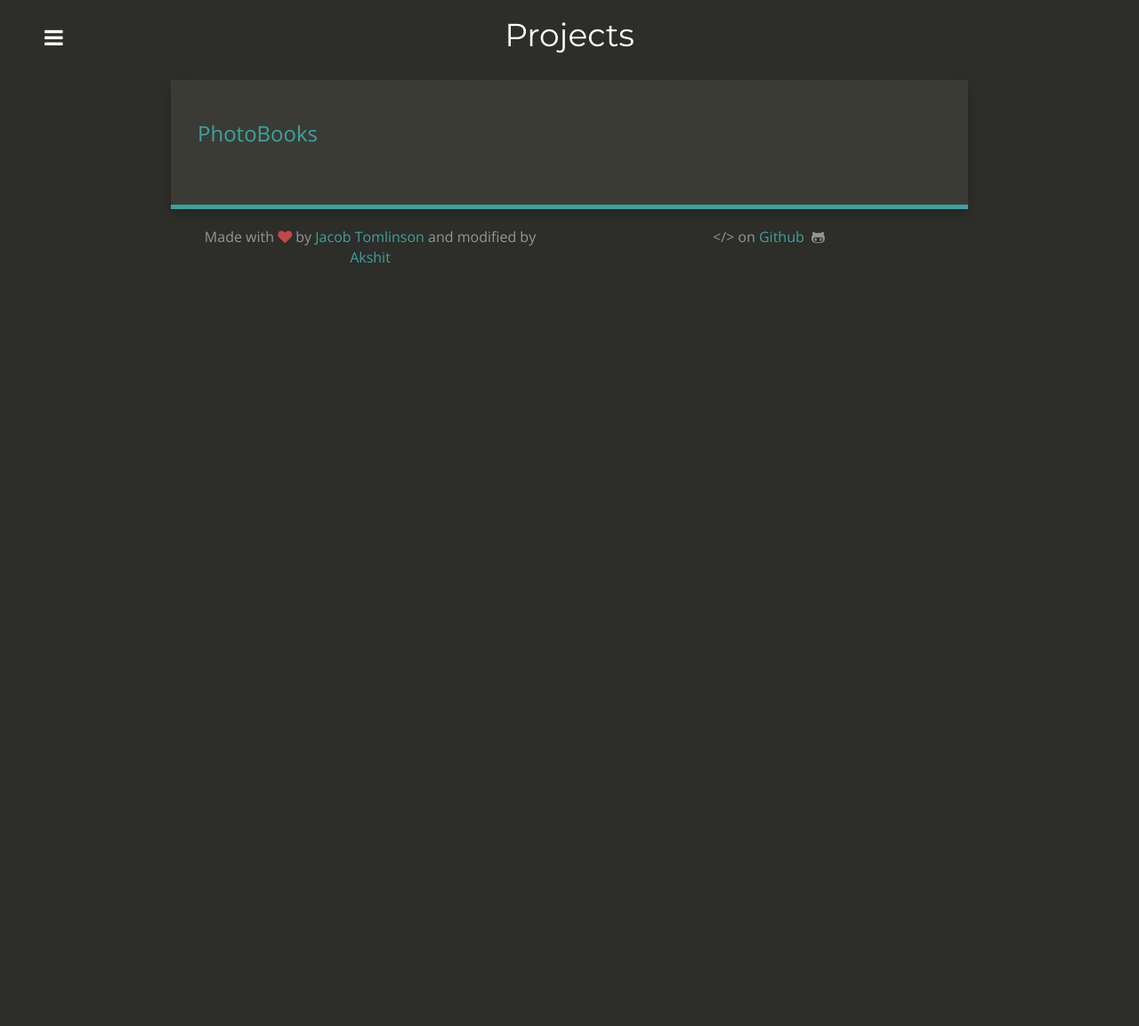
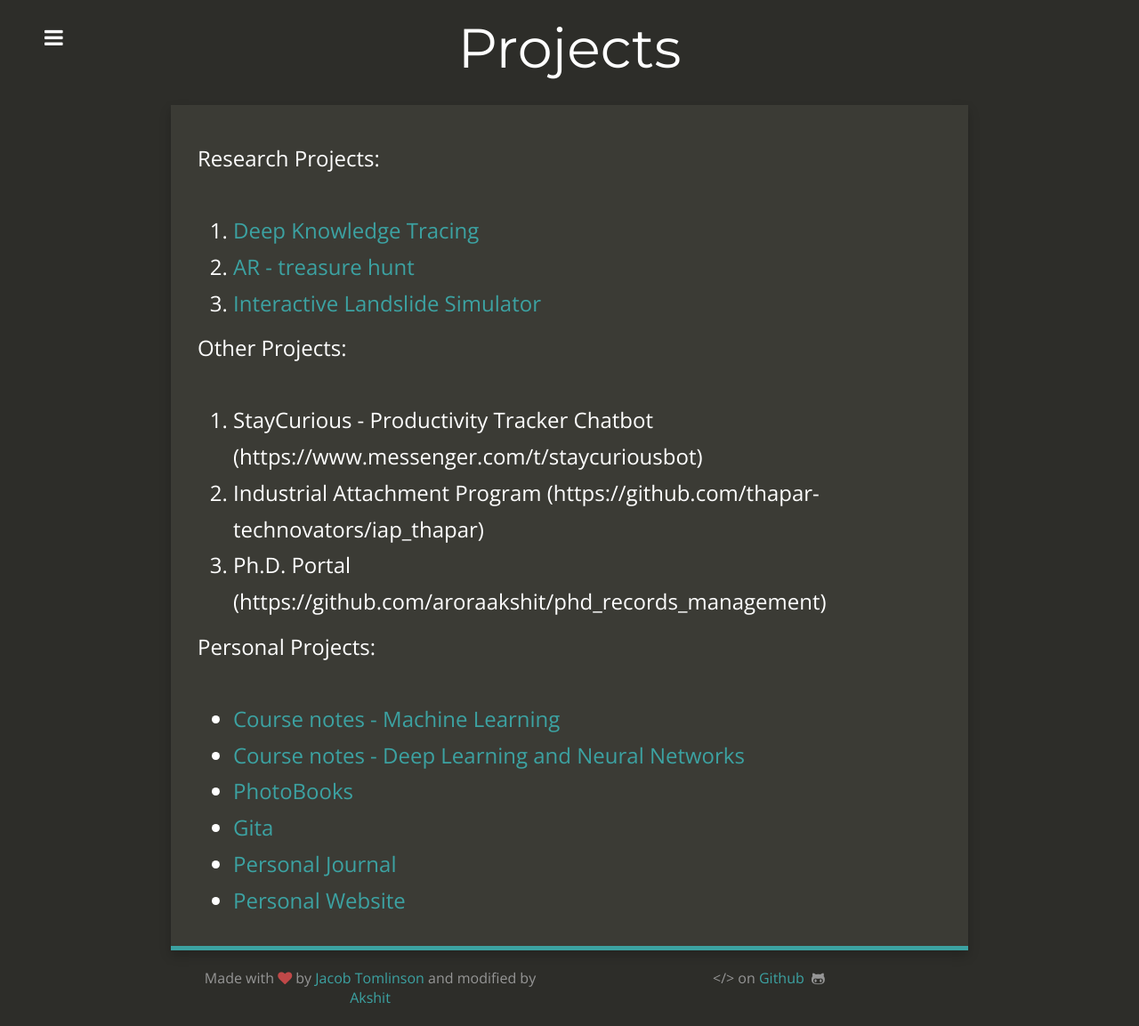
Before and after one commit to aroraakshit/aroraakshit.github.io, a Jekyll site: the page built from projects.md, in a window 1280 px wide. Shown: the whole page at 89% size. Built offline with Jekyll 4.4.1, drawn with Linux system fonts in a browser that asks for light colours; nearby versions of some CDN libraries; before the commit the page ends 900 px from its top, so only the background shows below that.

Commit message:
added projects

```diff
--- a/_layouts/page1.html
+++ b/_layouts/page1.html
@@ -5,7 +5,7 @@ layout: default
 <div class="container-fluid single">
   <div class="row">
   	<div itemscope itemtype="http://schema.org/Article" class="col-md-12 article">
-    <h2 class="header" itemprop="headline"> {{ page.title }} </h2>
+    <h1 class="header" itemprop="headline"> {{ page.title }} </h1>
     <div class="content-panel content col-md-12">
        {{ content }}
     </div>
--- a/projects.md
+++ b/projects.md
@@ -3,6 +3,20 @@ layout:     page1
 title:      Projects
 ---
 
+Research Projects:
+1. [Deep Knowledge Tracing](https://aroraakshit.github.io/deep_knowledge_tracing/)
+2. [AR - treasure hunt](https://aroraakshit.github.io/search_task_DRDO/)
+3. [Interactive Landslide Simulator](https://aroraakshit.github.io/ils/)
 
+Other Projects:
+1. StayCurious - Productivity Tracker Chatbot (https://www.messenger.com/t/staycuriousbot)
+2. Industrial Attachment Program (https://github.com/thapar-technovators/iap_thapar)
+3. Ph.D. Portal (https://github.com/aroraakshit/phd_records_management)
 
-[PhotoBooks](https://aroraakshit.github.io/adam-blog/)
+Personal Projects:
+- [Course notes - Machine Learning](https://github.com/aroraakshit/csci5622_MachineLearning)
+- [Course notes - Deep Learning and Neural Networks](https://github.com/aroraakshit/csci5922_neuralNetworks_deepLearning)
+- [PhotoBooks](https://aroraakshit.github.io/adam-blog/)
+- [Gita](https://aroraakshit.github.io/Gravity/)
+- [Personal Journal](https://aroraakshit.github.io/jasper2/)
+- [Personal Website](http://akshitarora.github.io/)
```
Also changed, not shown: about.md (+5 -2 lines), 1 other file.
